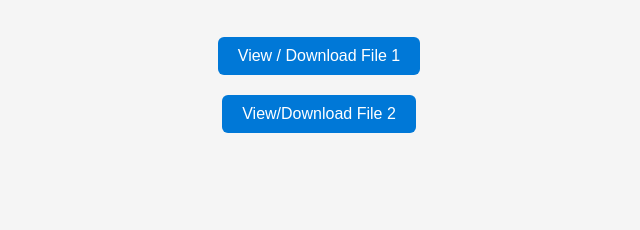
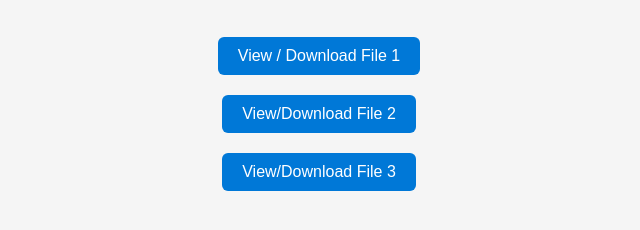
Before and after one commit to Manin1311/CollegePython, a plain HTML site: page index.html in a window 1280 px wide. Shown: the part 160-390 px from the top of the page, without its empty margins (321-961 px from the left). Drawn offline with Linux system fonts and the light colour scheme.

Commit message:
Update index.html

```diff
--- a/index.html
+++ b/index.html
@@ -19,6 +19,8 @@
     <a href="UNIT_5_QB_SOLUTION.pdf" target="_blank">View / Download File 1</a><br>
     <a herf="Unit-5_Mutable_DS.pdf" target="_blank">View/Download File 2</a>
     <br>
+    <a herf="T2_CLASS+practice_PROGRAM_VHA (1).pdf" target="_blank">View/Download File 3</a>
+
   </div>
 </body>
 </html>
```
